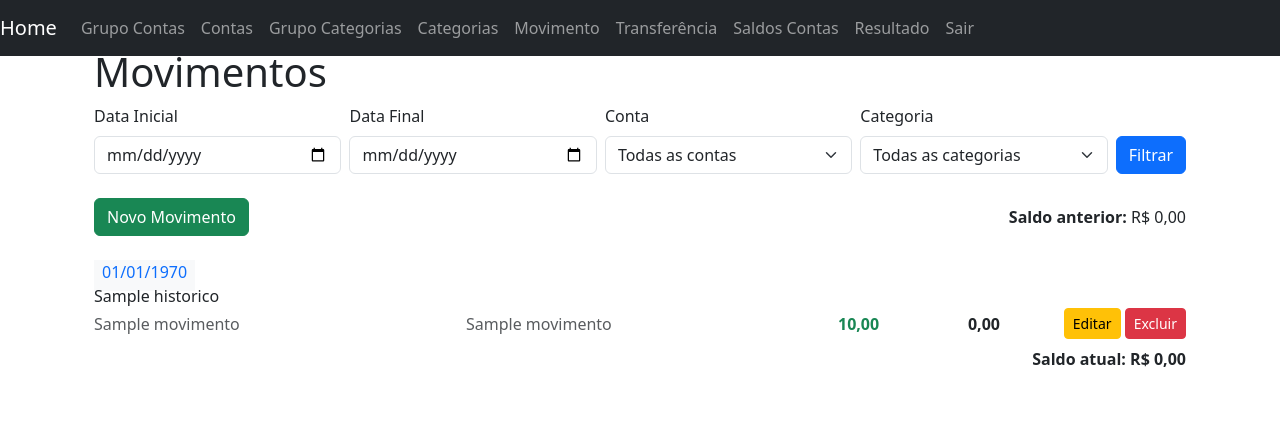
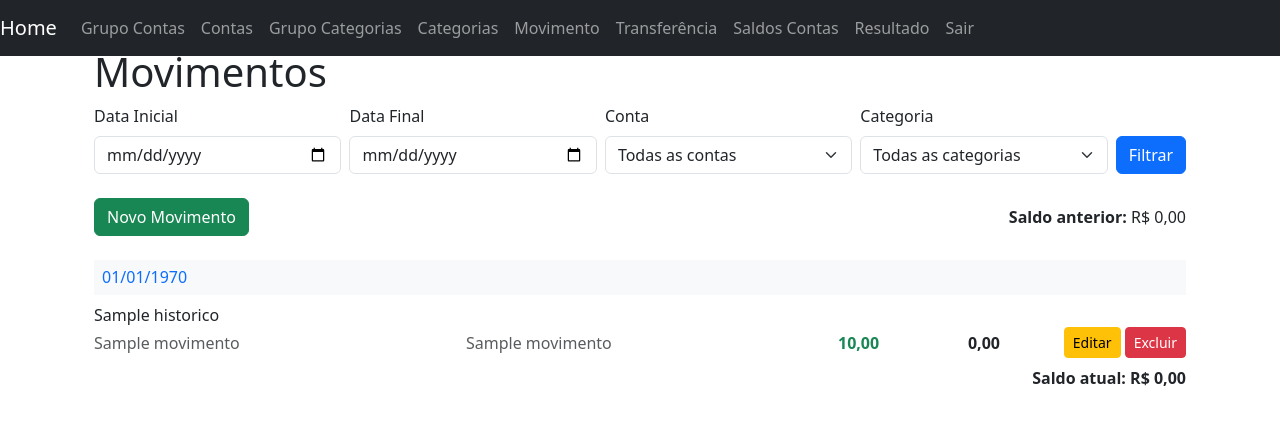
Before and after one commit to sandrolor/mineco-finance-ci4, a CodeIgniter 4 app: the page made by app/Views/movimento/index.php in a window 1280 px wide. Shown: the top 425 px of the page. Run offline with PHP 8.4 and a stand-in for CodeIgniter, Linux system fonts and the light colour scheme; the template is opened without the code that fills it: most values are stand-ins (such as "Sample title", 1, 10 or a date in 2020); some libraries are stand-ins or nearby versions.

Commit message:
Alteração na exibição <h6>

```diff
--- a/app/Views/movimento/index.php
+++ b/app/Views/movimento/index.php
@@ -83,9 +83,9 @@
                 $dataAtual = $movimento['data_mov'];
                 $saldoDia = 0; // Resetar o saldo do dia
                 ?>
-                <h8 class="bg-light p-2 text-primary">
+                <h6 class="bg-light p-2 text-primary">
                     <?= date('d/m/Y', strtotime($dataAtual)) ?>
-                </h8>
+                </h6>
             <?php endif; ?>
 
             <?php
```
